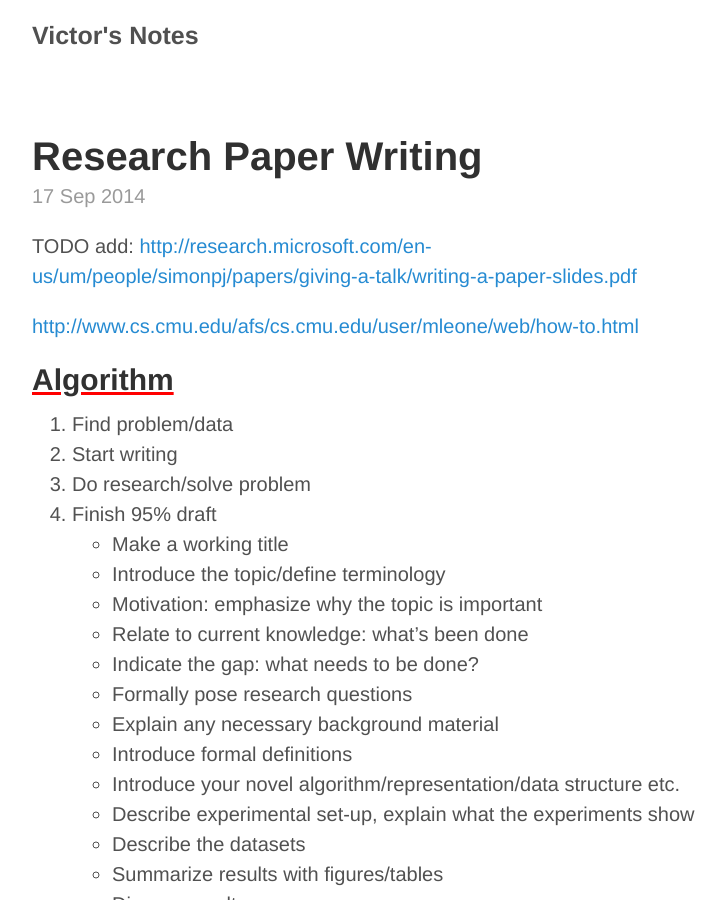
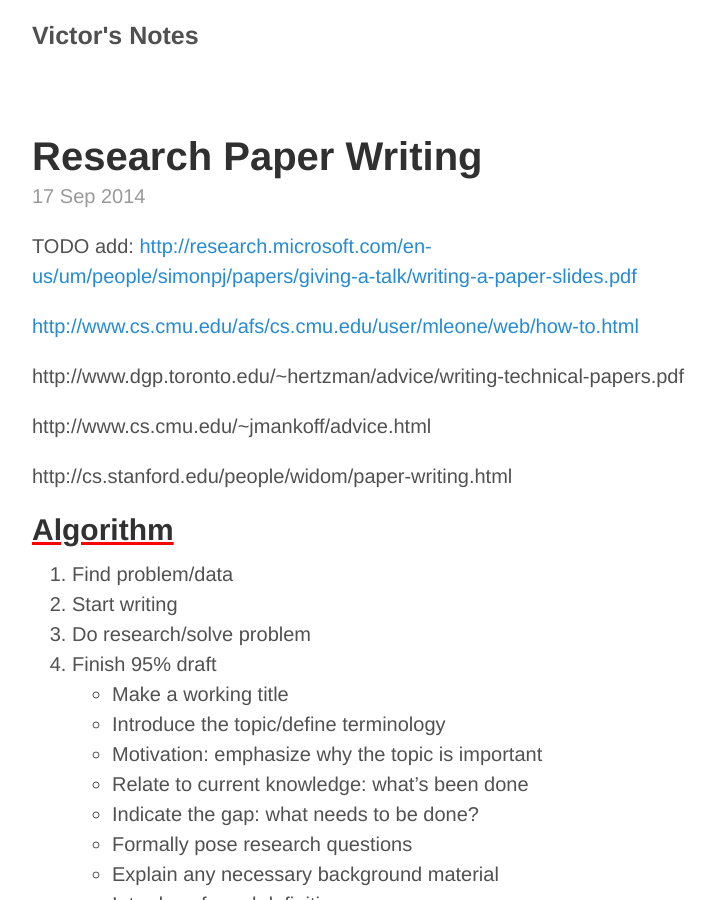
Before and after one commit to victorgan/victorgan.github.io, a Jekyll site: the page built from _posts/2014-09-17-research-paper-writing.md, in a window 1280 px wide and 900 px high. Shown: the whole window, without its empty margins (248-974 px from the left). Built offline with Jekyll 4.4.1, drawn with Linux system fonts in a browser that asks for light colours; nearby versions of some CDN libraries; library files that are not in the unit come from our copies; comment, search, counter and statistics services are not loaded; some of the changed lines change nothing that is shown.

Commit message:
Update 2014-09-17-research-paper-writing.md

```diff
--- a/_posts/2014-09-17-research-paper-writing.md
+++ b/_posts/2014-09-17-research-paper-writing.md
@@ -5,6 +5,12 @@ title: Research Paper Writing
 TODO add: [http://research.microsoft.com/en-us/um/people/simonpj/papers/giving-a-talk/writing-a-paper-slides.pdf](http://research.microsoft.com/en-us/um/people/simonpj/papers/giving-a-talk/writing-a-paper-slides.pdf)
 
 [http://www.cs.cmu.edu/afs/cs.cmu.edu/user/mleone/web/how-to.html](http://www.cs.cmu.edu/afs/cs.cmu.edu/user/mleone/web/how-to.html)
+
+http://www.dgp.toronto.edu/~hertzman/advice/writing-technical-papers.pdf
+
+http://www.cs.cmu.edu/~jmankoff/advice.html
+
+http://cs.stanford.edu/people/widom/paper-writing.html
 
 ## Algorithm
 
```
